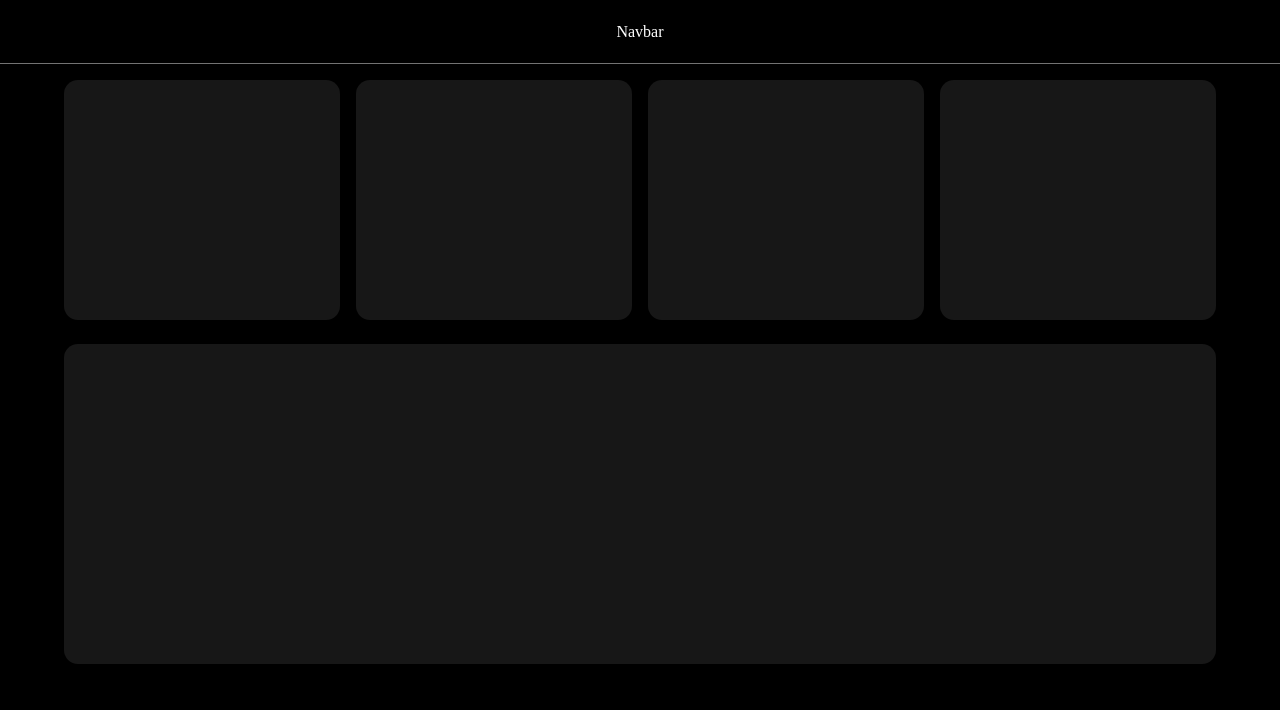
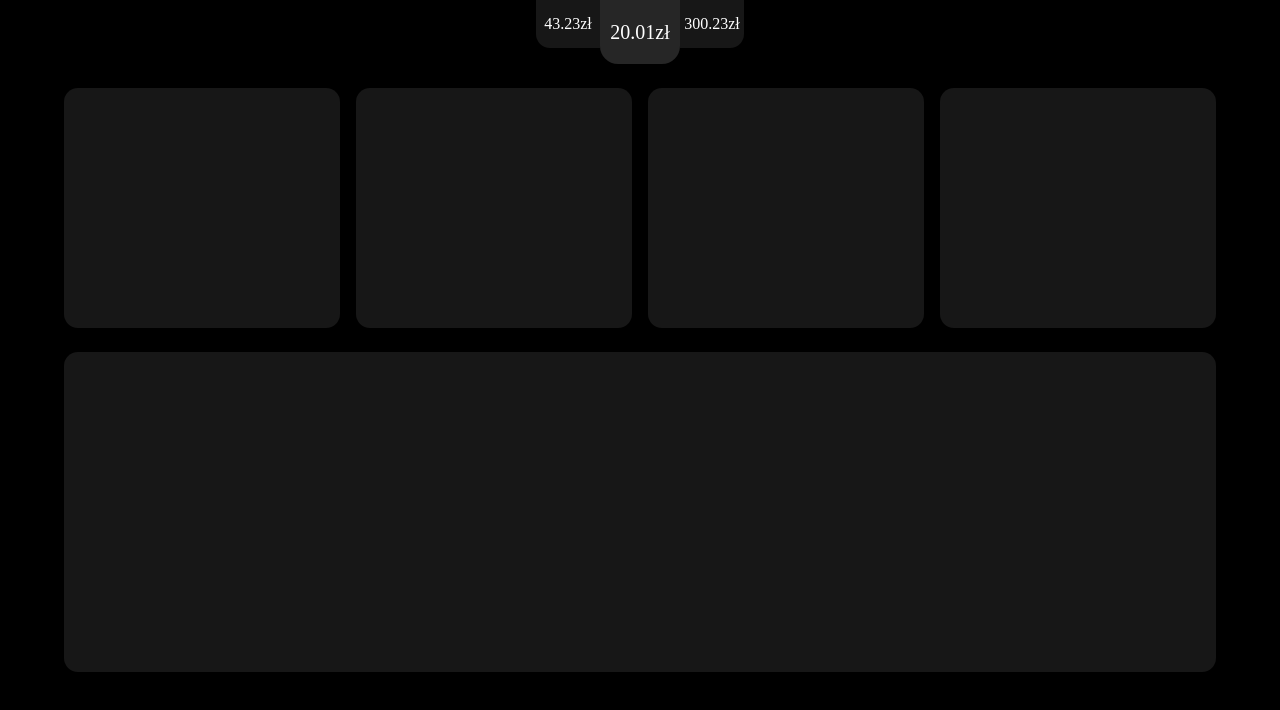
Before and after one commit to svsxn/delivery, a Next.js app: page / in a window 1280 px wide. Shown: the top 710 px of the page. Built offline with nearby package versions, Linux system fonts and the light colour scheme.

Commit message:
change nav layout

```diff
--- a/app/layout.tsx
+++ b/app/layout.tsx
@@ -1,6 +1,7 @@
 import type { Metadata } from "next";
 import { Geist, Geist_Mono } from "next/font/google";
 import "./globals.css";
+import Navbar from "@/components/navbar";
 
 const geistSans = Geist({
   variable: "--font-geist-sans",
@@ -28,9 +29,7 @@ export default function RootLayout({
       className={`${geistSans.variable} ${geistMono.variable} h-full antialiased`}
     >
       <body className="min-h-full flex flex-col">
-        <nav className="bg-black border-b border-neutral-500 h-16 flex items-center justify-center text-white">
-          Navbar
-        </nav>
+        <Navbar />
         <main className="flex flex-col flex-1 items-center justify-center bg-black text-white font-sans">
           {children}
         </main>
--- a/app/page.tsx
+++ b/app/page.tsx
@@ -1,6 +1,6 @@
 export default function Home() {
   return (
-    <div className="flex flex-1 w-full flex-col items-center gap-6 py-4 px-16 sm:items-start">
+    <div className="flex flex-1 w-full flex-col items-center gap-6 py-6 px-16 sm:items-start">
       <div className="flex w-full justify-between gap-4">
         <div className="bg-neutral-900 rounded-xl h-60 w-full"></div>
         <div className="bg-neutral-900 rounded-xl h-60 w-full"></div>
--- /dev/null
+++ b/components/navbar.tsx
@@ -0,0 +1,15 @@
+export default function Navbar() {
+  return (
+    <nav className="bg-black h-16 flex justify-center text-white text-md">
+      <div className="flex items-center justify-center bg-neutral-900 h-12 w-16 rounded-bl-xl">
+        <span>43.23zł</span>
+      </div>
+      <div className="flex items-center justify-center bg-neutral-800 h-full w-20 rounded-b-2xl">
+        <span className="text-xl">20.01zł</span>
+      </div>
+      <div className="flex items-center justify-center bg-neutral-900 h-12 w-16 rounded-br-xl">
+        <span>300.23zł</span>
+      </div>
+    </nav>
+  );
+}
```
